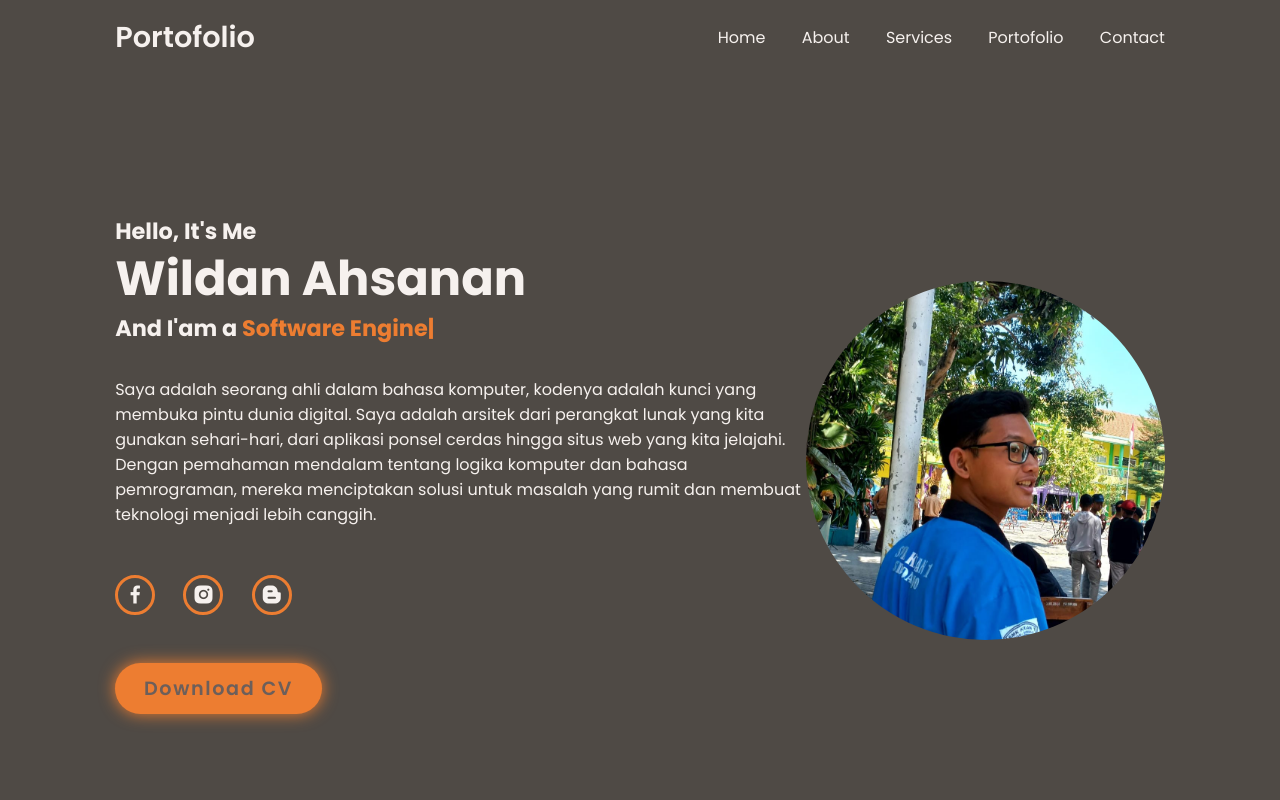
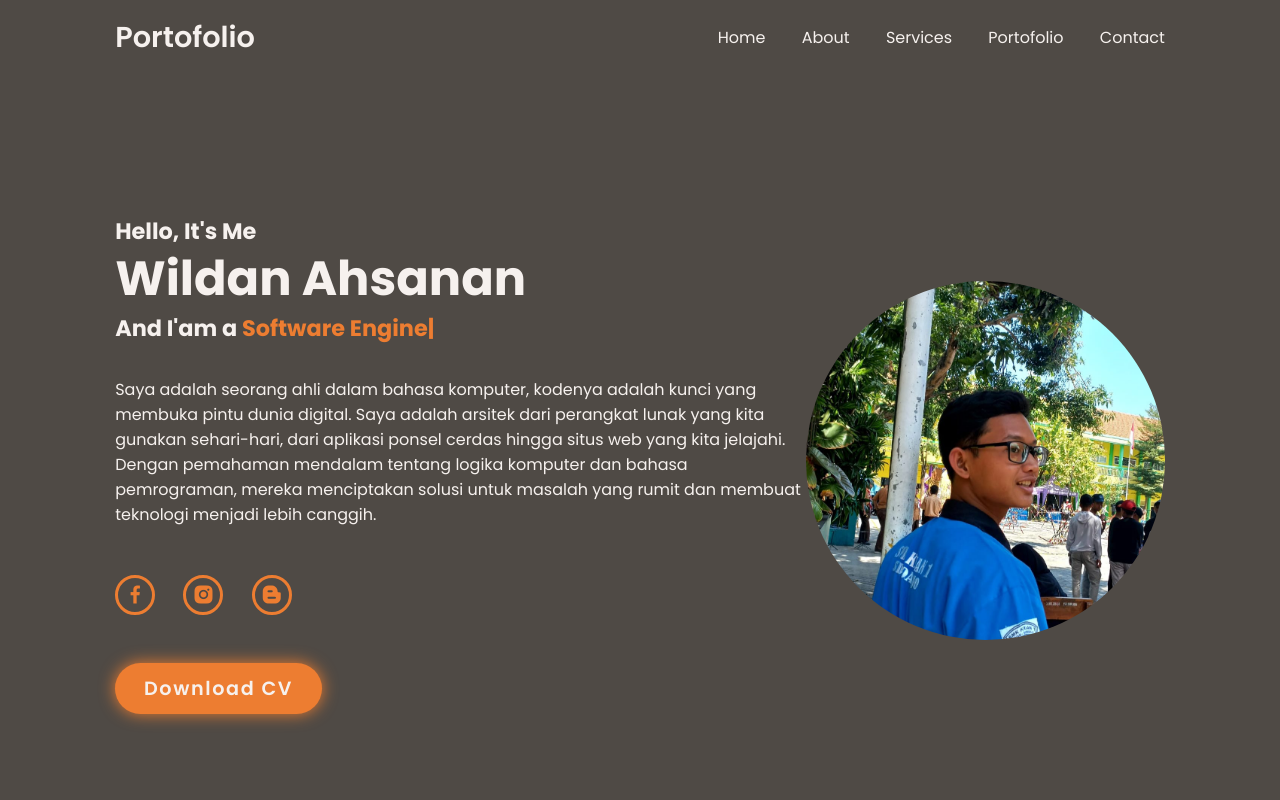
Before and after one commit to WildanAhsanan/WildanAhsanan.github.io, a plain HTML site: page index.html in a window 1280 px wide. Shown: the top 800 px of the page. Drawn offline with nearby package versions, Linux system fonts and the light colour scheme.

Commit message:
Update style.css

```diff
--- a/css/style.css
+++ b/css/style.css
@@ -133,7 +133,7 @@ span {
     border: .2rem solid var(--main-color);
     border-radius: 50%;
     font-size: 1.5rem;
-    color: var(--text-color);
+    color: var(--main-color);
     margin: 3rem 1.5rem 3rem 0;
 }
 
@@ -150,7 +150,7 @@ span {
     border-radius: 4rem;
     box-shadow: 0 0 1rem var(--main-color);
     font-size: 1.2rem;
-    color: var(--second-bg-color);
+    color: var(--text-color);
     letter-spacing: .1rem;
     font-weight: 600;
     transition: .5s ease;
```
